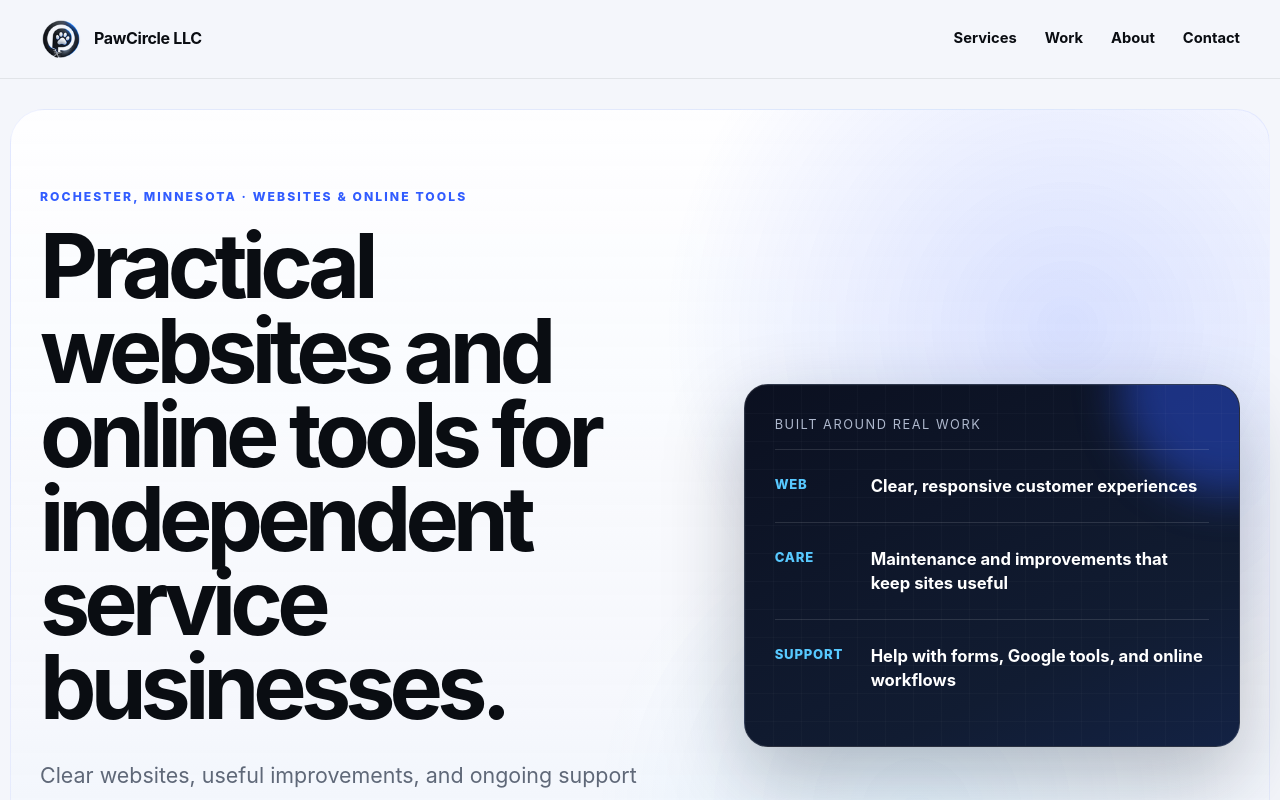
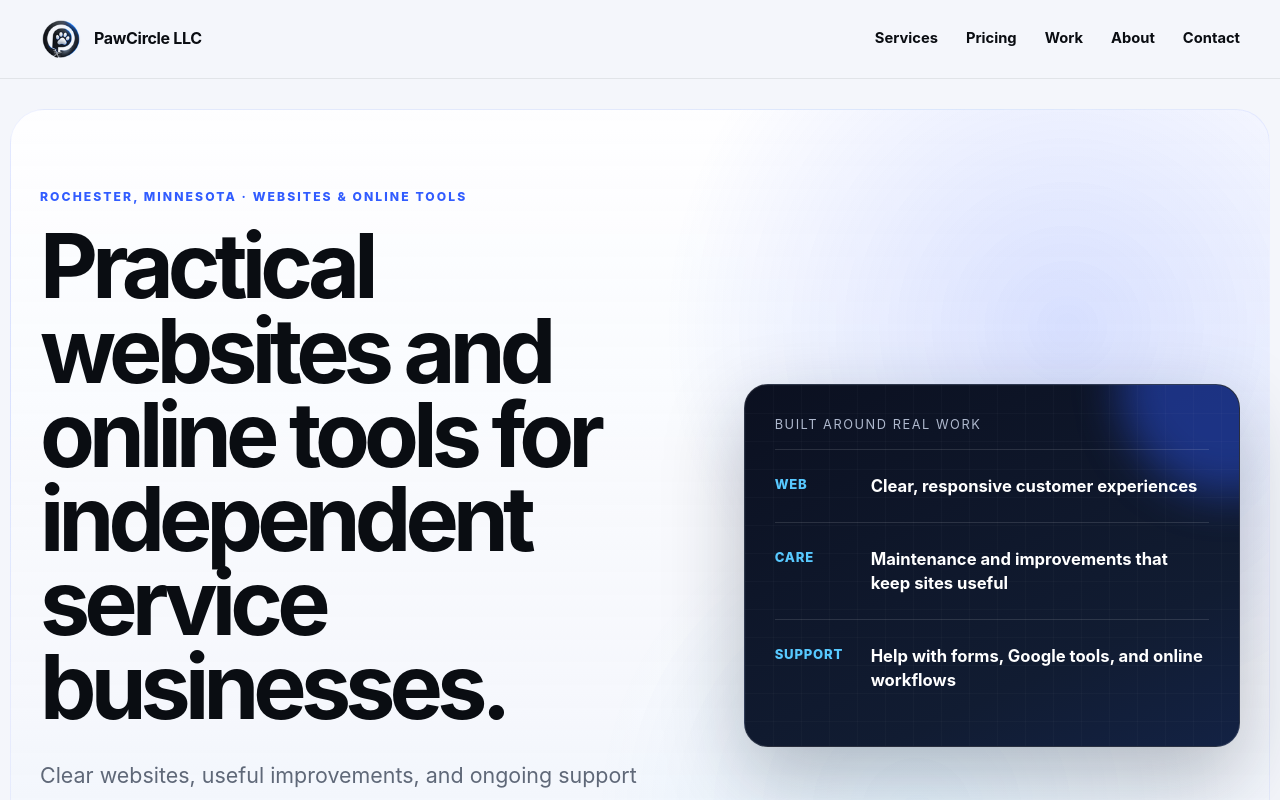
Before and after one commit to reaaland/pawcircle-llc-site, a Next.js app: page / in a window 1280 px wide. Shown: the top 800 px of the page. Built offline with nearby package versions, Linux system fonts and the light colour scheme.

Commit message:
Add pricing to site navigation

```diff
--- a/components/SiteHeader.tsx
+++ b/components/SiteHeader.tsx
@@ -6,6 +6,7 @@ import { useEffect, useState } from "react";
 
 const links = [
   ["Services", "/services"],
+  ["Pricing", "/pricing"],
   ["Work", "/work"],
   ["About", "/about"],
   ["Contact", "/contact"],
```
